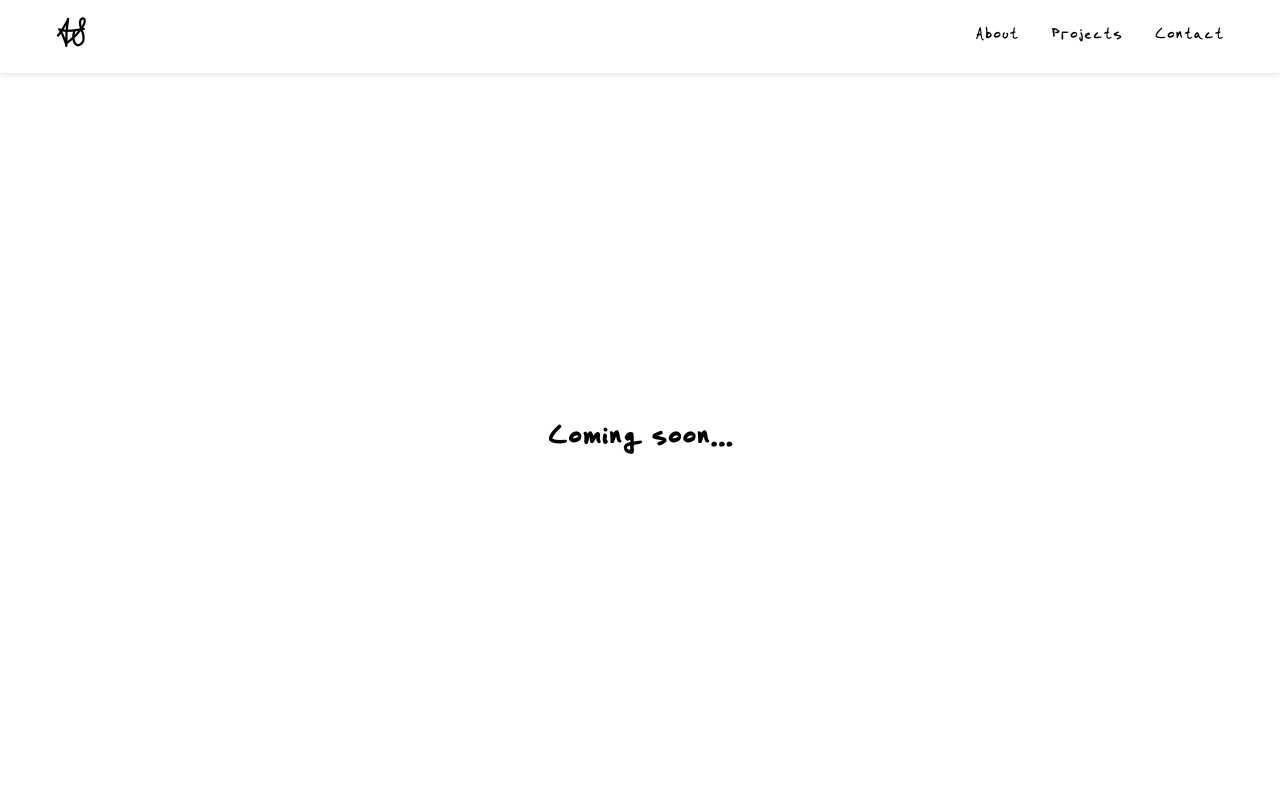
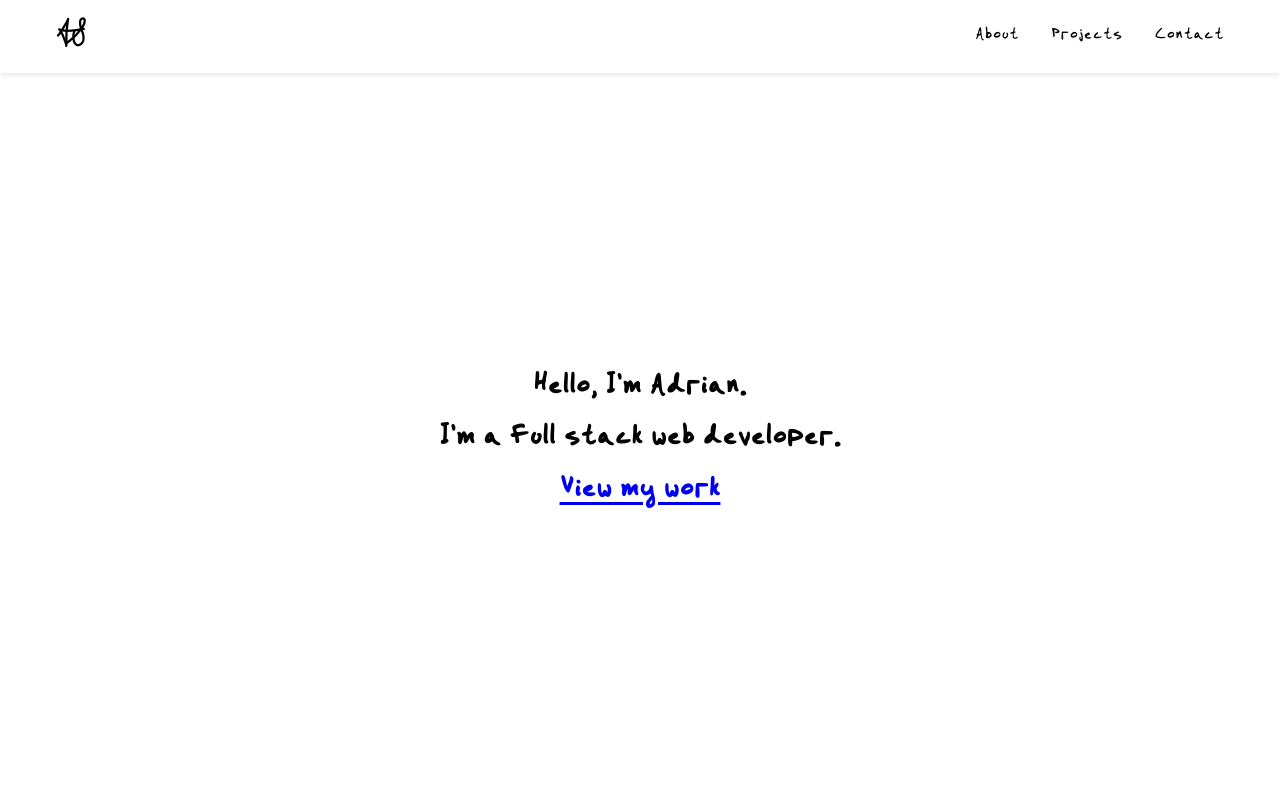
Before and after one commit to adrian-shirazi/portfolio, a website: page index.html in a window 1280 px wide. Shown: the top 800 px of the page. Drawn offline with Linux system fonts and the light colour scheme.

Commit message:
Adds landing intro message

```diff
--- a/index.html
+++ b/index.html
@@ -28,7 +28,13 @@
     </nav>
 
     <header>
-        <h1>Coming soon...</h1>
+        <h1>
+            Hello, I'm Adrian.
+            <br>
+            I'm a full stack web developer.
+            <br>
+            <a href="#projects">View my work</a>
+        </h1>
     </header>
     <main>
         <section id="about">
--- a/styles.css
+++ b/styles.css
@@ -103,6 +103,7 @@ header {
     display: flex;
     justify-content: center;
     align-items: center;
+    text-align: center;
 }
 
 /* Basic section styles */
```
